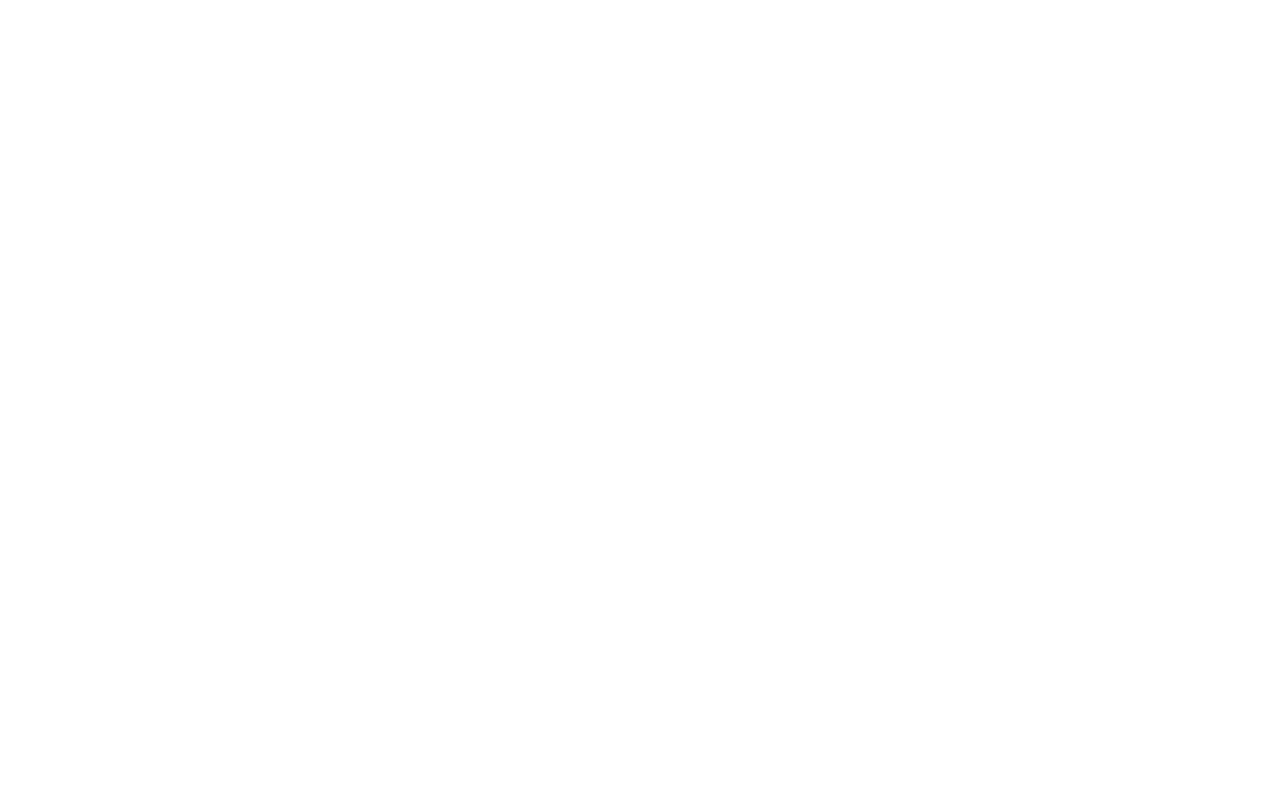
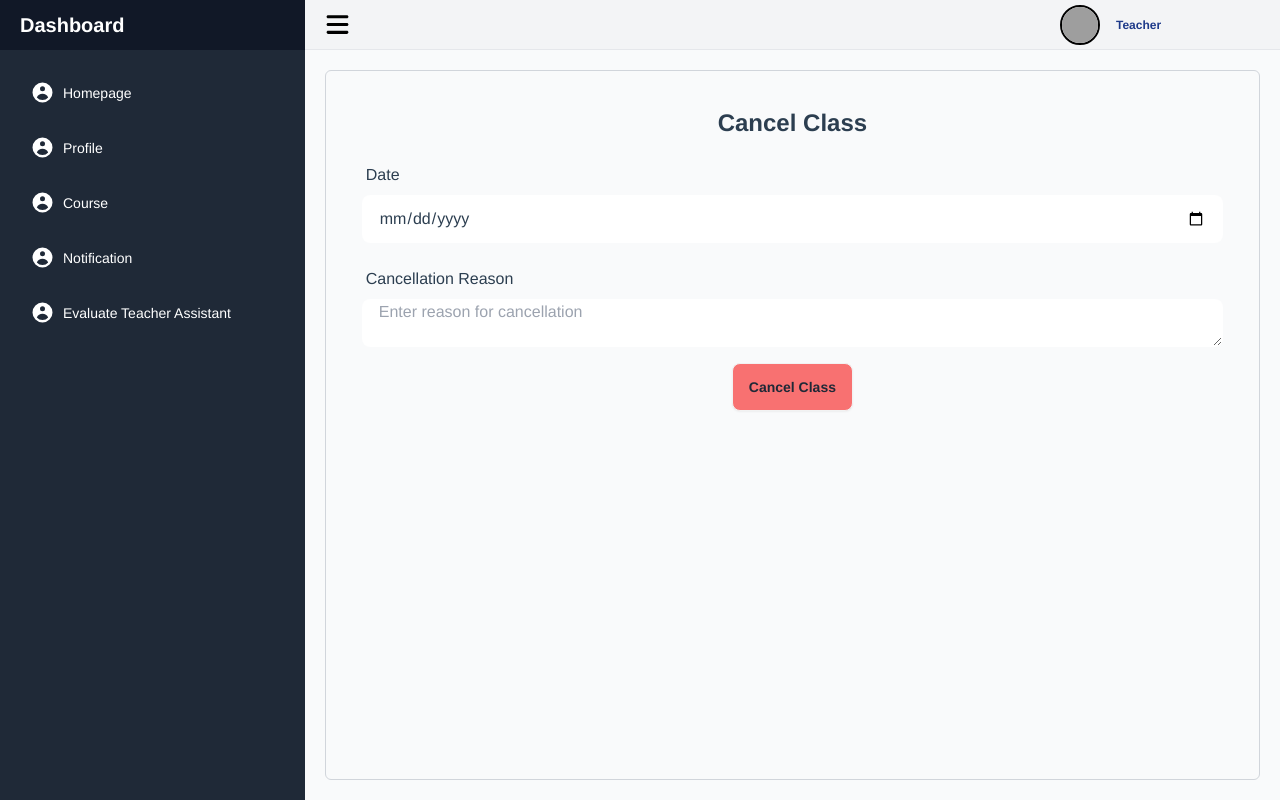
Before and after one commit to Supanutice112/Assistant_mate_Frontend, a Vue app in the folder Assistance_mate_frontend/: page /cancel/1 in a window 1280 px wide. Before the commit this address had no page. Built offline with nearby package versions, Linux system fonts and the light colour scheme; no server answers; grey boxes are pictures that could not be loaded.

Commit message:
teacher cancelation

```diff
--- a/Assistance_mate_frontend/src/router/index.js
+++ b/Assistance_mate_frontend/src/router/index.js
@@ -16,6 +16,7 @@
 import TeacherEvaluateView from '@/views/Teacher/TeacherEvaluateView.vue'
 import TeacherProfileView from '@/views/Teacher/TeacherProfileView.vue'
 import ViewAttendanceView from '@/views/TA/ViewAttendanceView.vue'
+import TeachercancelationView from '@/views/Teacher/TeachercancelationView.vue'
 const router = createRouter({
   history: createWebHistory(import.meta.env.BASE_URL),
   routes: [
@@ -103,6 +104,11 @@
           component: TeacherEvaluateView
         },
         {
+          path: '/cancel/:courseId',
+          name: 'TeachercancelationView',
+          component: TeachercancelationView,
+        },
+        {
           name: 'teachernotification',
           path: '/teachernotification',  // Relative to '/'. This is now '/home'
           component: TeacherNotificationView
--- a/Assistance_mate_frontend/src/views/TA/ViewAttendanceView.vue
+++ b/Assistance_mate_frontend/src/views/TA/ViewAttendanceView.vue
@@ -43,7 +43,7 @@
   methods: {
     async fetchAttendanceRecords() {
       try {
-        const response = await axios.get('http://localhost:5000/api/viewattendance', {
+        const response = await axios.get('http://127.0.0.1:5000/api/viewattendance', {
           headers: {
             Authorization: `Bearer ${localStorage.getItem('access_token')}`
           }
--- a/Assistance_mate_frontend/src/views/Teacher/TeacherCourseView.vue
+++ b/Assistance_mate_frontend/src/views/Teacher/TeacherCourseView.vue
@@ -1,7 +1,7 @@
 <template>
   <div>
     <div class="overflow-x-auto">
-      <table class="table w-full ">
+      <table class="table w-full">
         <!-- head -->
         <thead>
           <tr>
@@ -14,7 +14,7 @@
         </thead>
         <tbody>
           <!-- Dynamic rows based on courses data -->
-          <tr v-for="(course, index) in displayedCourses" :key="course.id">
+          <tr v-for="(course, index) in displayedCourses" :key="course.course_id">
             <th>{{ (currentPage - 1) * pageSize + index + 1 }}</th>
             <td>
               <div class="flex items-center gap-3">
@@ -36,8 +36,8 @@
             </td>
             <td>{{ course.course_time }}</td>
             <td>
-              <router-link :to="'/attendance/' + course.courseid">
-                <button class="btn btn-ghost btn-xs">Attendance</button>
+              <router-link :to="'/cancel/' + course.courseid">
+                <button class="btn btn-ghost btn-xs bg-red-400">cancel</button>
               </router-link>
             </td>
           </tr>
@@ -53,6 +53,7 @@
 
 <script>
 import axios from 'axios';
+
 export default {
   name: 'CoursePage',
   data() {
@@ -74,9 +75,15 @@
   },
   methods: {
     async getCourses() {
-      const path = 'http://127.0.0.1:5000/api/courses';
+      const path = 'http://127.0.0.1:5000/api/teacher_courses';
+      const token = localStorage.getItem('access_token'); // Retrieve the token from localStorage
+
       try {
-        const response = await axios.get(path);
+        const response = await axios.get(path, {
+          headers: {
+            Authorization: `Bearer ${token}`
+          }
+        });
         this.courses = response.data.courses; // Now should correctly populate
       } catch (error) {
         console.error('Failed to fetch courses:', error);
--- /dev/null
+++ b/Assistance_mate_frontend/src/views/Teacher/TeachercancelationView.vue
@@ -0,0 +1,67 @@
+<template>
+    <div class="p-4">
+      <h1 class="text-2xl font-bold mb-4">Cancel Class</h1>
+      <form @submit.prevent="cancelClass" class="space-y-4">
+        <div class="form-control">
+          <label for="date" class="label">Date</label>
+          <input type="date" id="date" v-model="date" class="input" required />
+        </div>
+        <div class="form-control">
+          <label for="reason" class="label">Cancellation Reason</label>
+          <textarea id="reason" v-model="reason" class="input" rows="3" placeholder="Enter reason for cancellation" required></textarea>
+        </div>
+        <!-- You can optionally show course details here -->
+        <!-- For example: -->
+        <!-- <div>
+          <p>Course ID: {{ $route.params.courseId }}</p>
+        </div> -->
+        <button type="submit" class="btn bg-red-400">Cancel Class</button>
+      </form>
+    </div>
+  </template>
+
+  <script>
+  import axios from 'axios';
+
+  export default {
+    name: 'TeachercancelationView',
+    data() {
+      return {
+        date: '',       // Store the cancellation date
+        reason: '',     // Store the cancellation reason
+      };
+    },
+    methods: {
+      async cancelClass() {
+        const courseId = this.$route.params.courseId;  // Retrieve the courseId from route params
+        const token = localStorage.getItem('access_token'); // Retrieve the token from localStorage
+
+        try {
+          const response = await axios.post(
+            'http://127.0.0.1:5000/api/cancel_class',
+            {
+              course_id: courseId,
+              cancelled_date: this.date,
+              cancellation_reason: this.reason,
+            },
+            {
+              headers: {
+                Authorization: `Bearer ${token}`
+              }
+            }
+          );
+
+          if (response.status === 200) {
+            alert('Class cancelled successfully');
+            this.$router.push('/teacherhome'); // Redirect back to teacher home after successful cancellation
+          } else {
+            alert('Failed to cancel class');
+          }
+        } catch (error) {
+          console.error('Failed to cancel class:', error);
+          alert('Failed to cancel class. Please try again later.');
+        }
+      },
+    },
+  };
+  </script>
```
